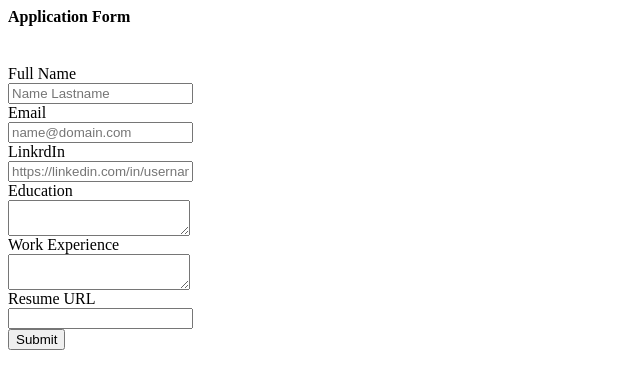
After one commit to Mouhcineelkhalfi/sin-careers, a Flask app: template templates/application_form.html in a window 1280 px wide. The commit adds this page. Shown: the top 389 px of the page, without its empty margins (0-640 px from the left). Run offline with Flask 3, Linux system fonts and the light colour scheme; the template is opened without the code that fills it, so the values that code supplies are empty.

Commit message:
store applicaton in databse

```diff
--- a/app.py
+++ b/app.py
@@ -1,5 +1,5 @@
-from flask import Flask, render_template, jsonify
-from database import load_jobs_from_db, load_job_from_db
+from flask import Flask, render_template, jsonify, request
+from database import load_jobs_from_db, load_job_from_db, add_application_to_db
 app = Flask(__name__)
 
 
@@ -22,5 +22,17 @@ def show_job(id):
     return "Not Found", 404
   return render_template('jobpage.html', job=job)
 
+@app.route('/job/<id>/apply', methods=['post'])
+def apply_to_job(id):
+  data = request.form
+  job = load_job_from_db(id)
+  add_application_to_db(id, data)
+  #send an email
+  #display an acknowledgement
+  if not job:
+    return "Not Found", 404
+  return render_template('application_submitted.html', application=data, job = job)
+
+
 if __name__ == '__main__':
   app.run(host='0.0.0.0', port= 3000,debug=True)
--- /dev/null
+++ b/templates/application_form.html
@@ -0,0 +1,35 @@
+<h4>Application Form</h4>
+<form action="/job/{{job['id']}}/apply" method="post">
+  <div class="mb-2"><br>
+    <label>Full Name</label><br>
+    <input type="text" name="full_name" placeholder="Name Lastname">
+  </div>
+
+  <div class="mb-2">
+    <label>Email</label><br>
+    <input type="email" name="email" placeholder="name@domain.com">
+  </div>
+
+  <div class="mb-2">
+    <label>LinkrdIn</label><br>
+    <input type="text" name="linkedin_url" placeholder="https://linkedin.com/in/username">
+  </div>
+
+  <div class="mb-2">
+    <label>Education</label><br>
+    <textarea name="education"></textarea>
+  </div>
+
+  <div class="mb-2">
+    <label>Work Experience</label><br>
+    <textarea name="work_experience"></textarea>
+  </div>
+
+  <div class="mb-2">
+    <label>Resume URL</label><br>
+    <input type="text" name="resume_url">
+  </div>
+
+  <input type="submit">
+
+</form>
--- a/templates/jobpage.html
+++ b/templates/jobpage.html
@@ -27,6 +27,7 @@
         </ol>
         <h4>Salary</h4>
         <p>{{job.currency}}: {{job.salary}}</p>
+        {% include 'application_form.html' %}
     </div>
     {% include 'footer.html' %}
 </html>
```
Also changed, not shown: database.py (+19 -0 lines), templates/application_submitted.html (added, +34 -0 lines).
